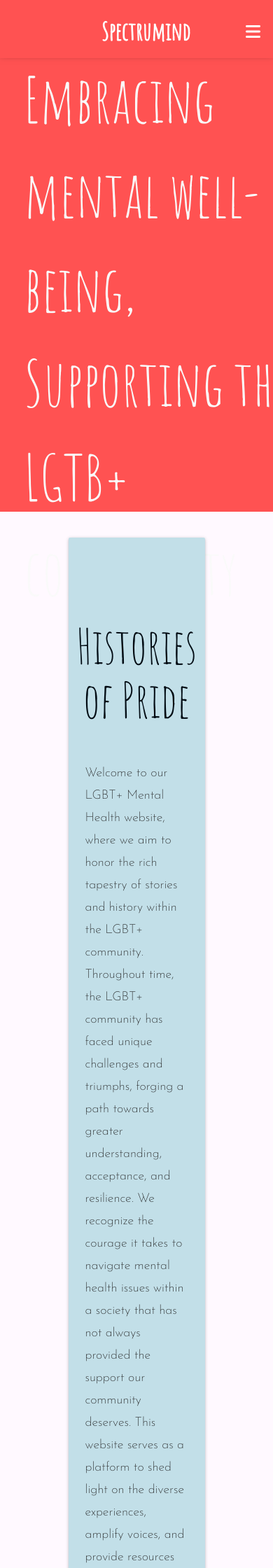
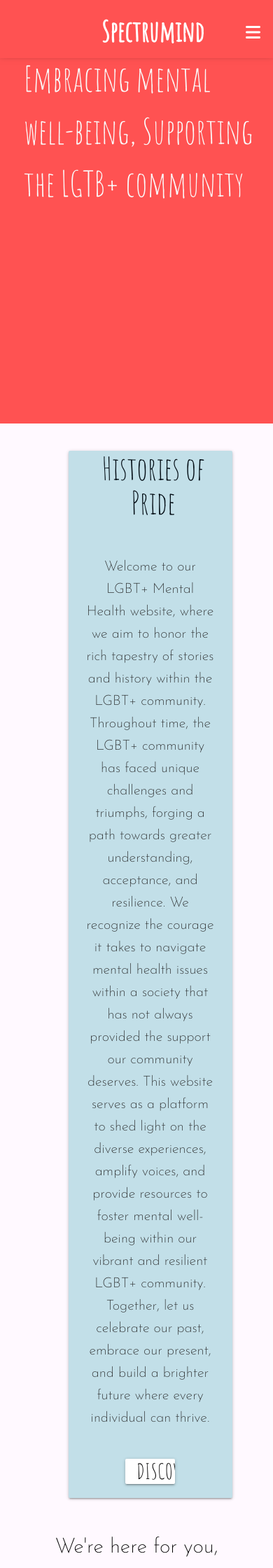
Before and after one commit to ignasvilkas/hackathon-june-23, a Django app: page / in a window 390 px wide; the page is wider, and only the part inside the window is pictured. Shown: the top 2240 px of that part at 70% size. Run offline with Django 4.2, Linux system fonts and the light colour scheme; some libraries are stand-ins or nearby versions.

Commit message:
Finish large mobile and tablet screens responsive design

```diff
--- a/static/css/style.css
+++ b/static/css/style.css
@@ -62,7 +62,7 @@ nav {
   height: 5rem;
 }
 
-div.nav-wrapper.red.accent-2>* {
+div.nav-wrapper.red.accent-2 > * {
   padding-top: 1rem;
 }
 
@@ -95,7 +95,7 @@ div.nav-wrapper.red.accent-2>* {
 
 .landing_page_container {
   background-color: #ff5252;
-  height: 80vh;
+  height: 75vh;
   margin: 0;
 }
 
@@ -345,13 +345,15 @@ footer {
   margin: 1rem 0;
   height: 30px;
   border: none;
-  background: linear-gradient(to right,
+  background: linear-gradient(
+    to right,
     #ff0018,
     #ffa52c,
     #ffff41,
     #008018,
     #0000f9,
-      #86007d);
+    #86007d
+  );
 }
 
 .rainbow {
@@ -382,7 +384,6 @@ footer {
   margin-top: 70px;
 }
 
-
 .carousel-item {
   width: 20rem !important;
   height: 15rem !important;
@@ -404,17 +405,17 @@ border-radius: 25px;
 }
 
 /* --------------------------------------------------- Contact page styles */
-.contact-us-paragraph{
+.contact-us-paragraph {
   font-family: "Josefin Sans", sans-serif;
 }
 
-.contact-us-bold{
+.contact-us-bold {
   font-weight: 900;
 }
 
 /* FAQ styling */
 summary {
-  padding: .5em 1.3rem;
+  padding: 0.5em 1.3rem;
   list-style: none;
   display: flex;
   justify-content: space-between;
@@ -425,28 +426,28 @@ summary::-webkit-details-marker {
   display: none;
 }
 
-summary:after{
+summary:after {
   content: "\002B";
 }
 
 details[open] summary {
   border-bottom: 1px solid #aaa;
-    margin-bottom: .5em;
+  margin-bottom: 0.5em;
 }
 
-details[open] summary:after{
+details[open] summary:after {
   content: "\00D7";
 }
 
-details[open] div{
-  padding: .5em 1em;
+details[open] div {
+  padding: 0.5em 1em;
 }
 
-.faq-question{
+.faq-question {
   margin: 10 0;
 }
 
-.faq-container{
+.faq-container {
   border-radius: 15px;
 }
 /*-------------------------------*/
@@ -455,3 +456,221 @@ details[open] div{
 }
 
 /* --------------------------------------------------- Contact page styles */
+
+/* For large screens sizes from 2560px wide and down */
+@media screen and (max-width: 2560px) {
+  .navbar a,
+  .navbar .team-name {
+    font-size: 40px;
+  }
+  .logo {
+    width: 5%;
+  }
+
+  .landing_page_container {
+    height: 40vh;
+  }
+
+  .landing_page_container p {
+    width: 90%;
+    font-size: 110px;
+  }
+
+  .circle_images .circle {
+    margin-top: 40%;
+  }
+
+  .card-content p {
+    font-size: 40px;
+  }
+
+  .history_button a {
+    font-size: 40px;
+  }
+
+  .text-box p {
+    font-size: 40px;
+  }
+
+  .help_section img {
+    margin-top: 35%;
+  }
+}
+
+/* For large screens sizes from 1440px wide and down */
+@media screen and (min-width: 1440px) and (max-width: 1800px) {
+  .navbar a,
+  .navbar .team-name {
+    font-size: 25px;
+  }
+  .logo {
+    width: 6%;
+  }
+  .landing_page_container {
+    height: 70vh;
+  }
+
+  .landing_page_container p {
+    font-size: 80px;
+  }
+
+  .circle_images .circle {
+    margin-top: unset;
+  }
+
+  .card-content p {
+    font-size: 25px;
+  }
+
+  .history_button a {
+    font-size: 30px;
+  }
+
+  .text-box p {
+    font-size: 30px;
+  }
+
+  .help_section img {
+    margin-top: 60%;
+  }
+}
+
+/* Media query for large screens */
+@media (min-width: 881px) and (max-width: 1024px) {
+  .navbar a,
+  .navbar .team-name {
+    font-size: 20px;
+  }
+  .logo {
+    width: 7%;
+  }
+  .landing_page_container {
+    height: 70vh;
+  }
+
+  .landing_page_container p {
+    font-size: 80px;
+  }
+
+  .circle_images .circle {
+    position: relative;
+    top: -300px;
+  }
+
+  .circle_2 .responsive-img {
+    margin-top: 20%;
+    margin-left: 190%;
+  }
+
+  .circle_1 .responsive-img {
+    margin-right: -20%;
+  }
+  .card {
+    margin-top: 15%;
+  }
+
+  .card-content p {
+    font-size: 20px;
+  }
+
+  .history_button a {
+    font-size: 30px;
+  }
+
+  .text-box p {
+    font-size: 20px;
+  }
+
+  .resources_button a {
+    font-size: 25px;
+  }
+
+  .help_section img {
+    margin-top: 60%;
+  }
+}
+
+@media screen and (max-width: 768px) {
+  .landing_page_container {
+    height: 65vh;
+  }
+
+  .landing_page_container p {
+    font-size: 50px;
+  }
+
+  .circle_images .circle {
+    position: relative;
+    top: -300px;
+    width: 70%;
+  }
+
+  .circle_2 .responsive-img {
+    margin-top: 50%;
+    margin-left: 140%;
+  }
+
+  .circle_1 .responsive-img {
+    margin-right: 10%;
+    top: -130px;
+  }
+
+  .card {
+    margin-top: 15%;
+    width: 60%;
+  }
+  .card h1 {
+    margin-left: -25px;
+    position: relative;
+    right: 13%;
+    margin-top: 50%;
+
+  }
+
+  .card-content p {
+    font-size: 20px;
+  }
+
+  .history_button a {
+    font-size: 30px;
+  }
+
+  .text-box p {
+    font-size: 15px;
+    margin-left: 19px;
+  }
+
+  .resources_button a {
+    font-size: 20px;
+  }
+
+  .help_section img {
+    margin-top: 60%;
+  }
+}
+
+@media screen and (max-width: 425px){
+  .card {
+    height: 40%;
+    margin-top: -20%;
+  }
+  .card h1 {
+    font-size: 45px;
+    margin-left: 70px;
+  }
+
+  .card-content p {
+    text-align: center;
+    font-size: 20px;
+  }
+
+  .third_section h1 {
+    font-size: 30px;
+  }
+
+  .third_section p {
+    font-size: 30px;
+    width: 90%;
+
+  }
+}
```
Lines whose indentation alone changed are shown as unchanged.
